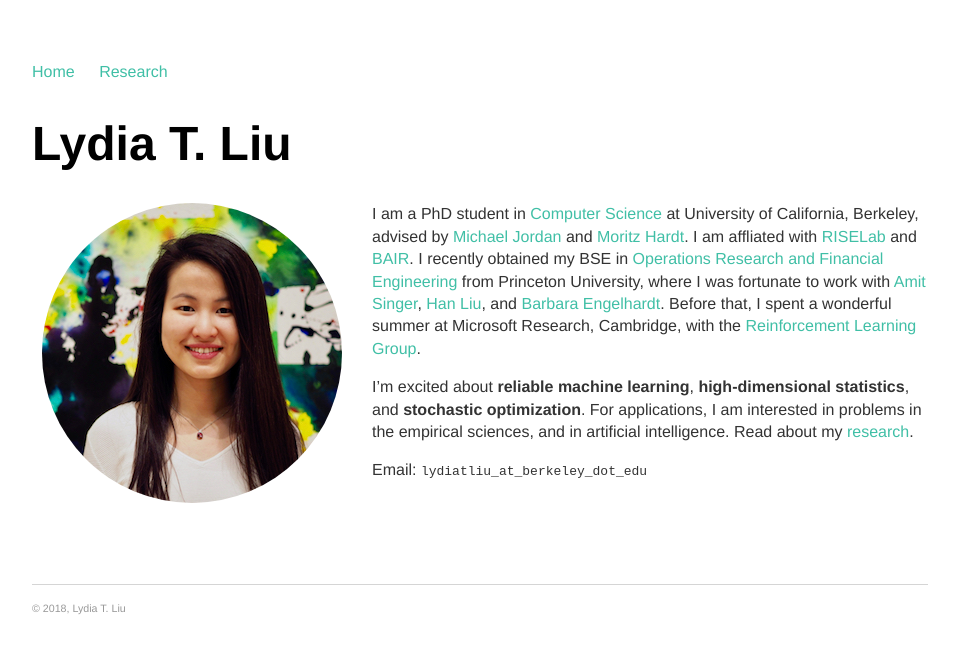
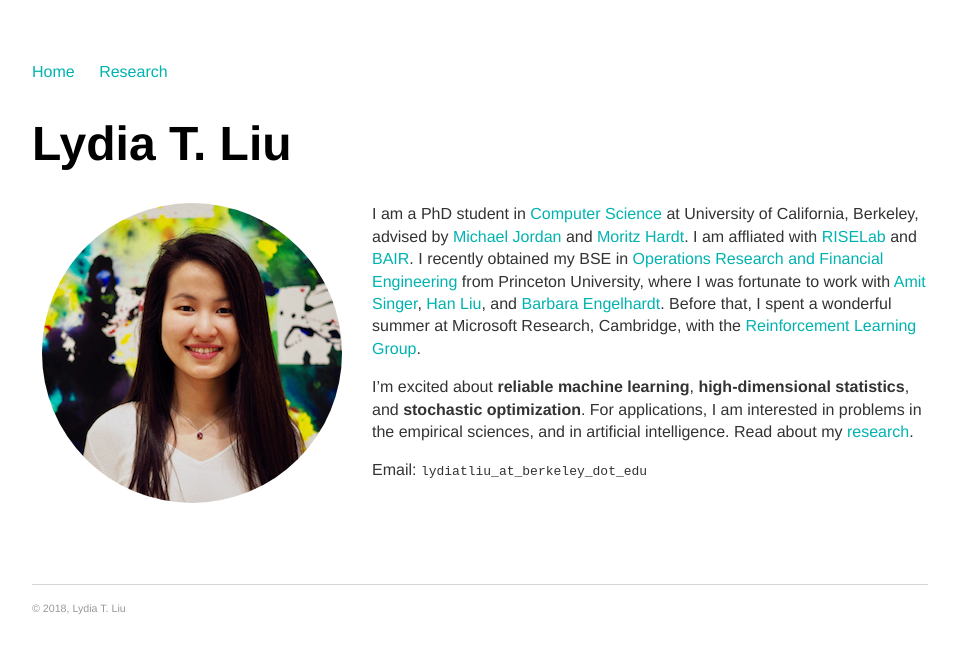
Before and after one commit to serenalwang/serenalwang.github.io, a Jekyll site: the page built from index.md, in a window 1280 px wide. Shown: the top 653 px of the page, without its empty margins (160-1117 px from the left). Built offline with Jekyll 4.4.1, drawn with Linux system fonts in a browser that asks for light colours.

Commit message:
Update main.css

```diff
--- a/css/main.css
+++ b/css/main.css
@@ -14,7 +14,7 @@ nav ul li, footer ul li {
 }
 a {
     text-decoration: none;
-    color: #40bfa6;
+    color: #00b3b0;
 }
 a:hover {
     text-decoration: underline;
```
